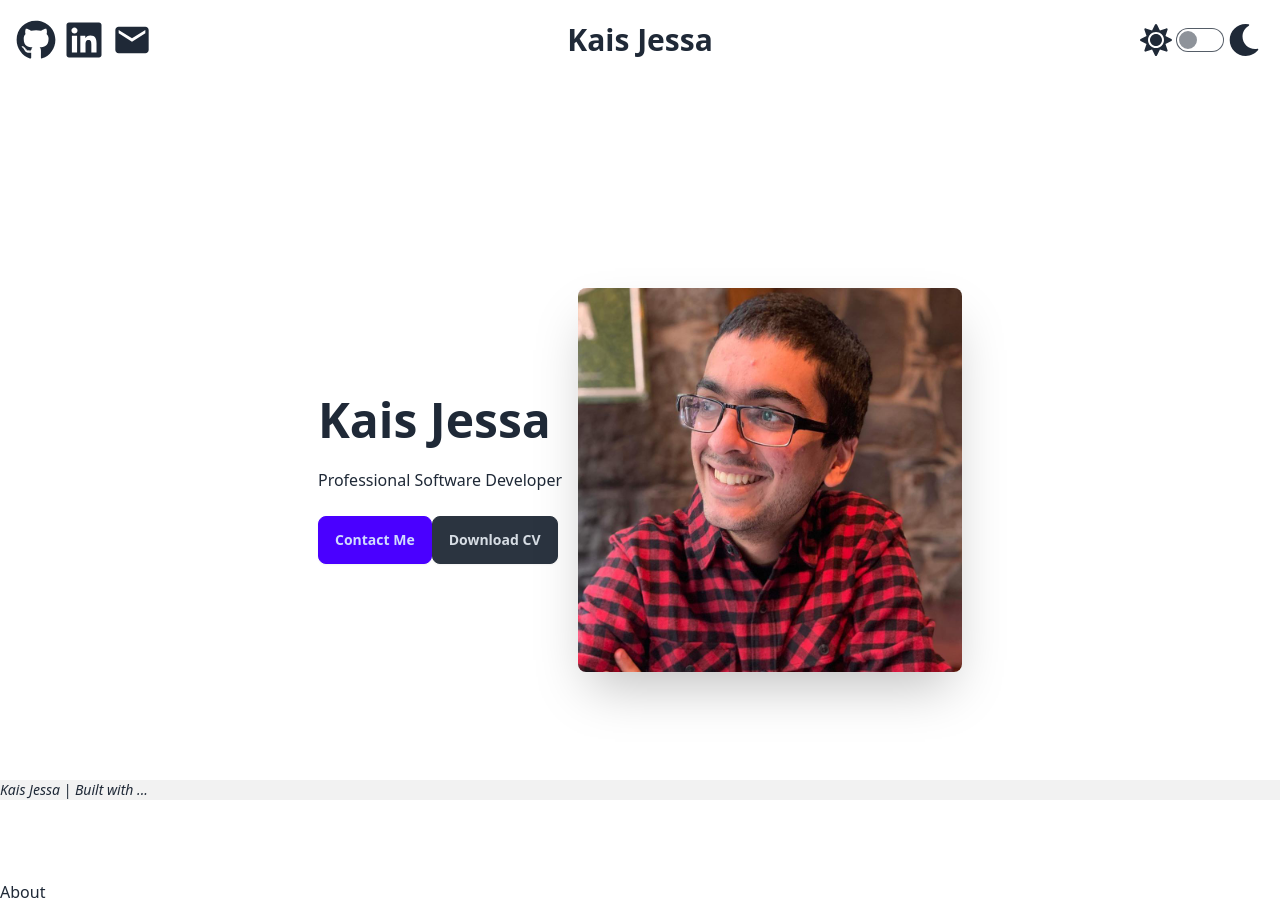
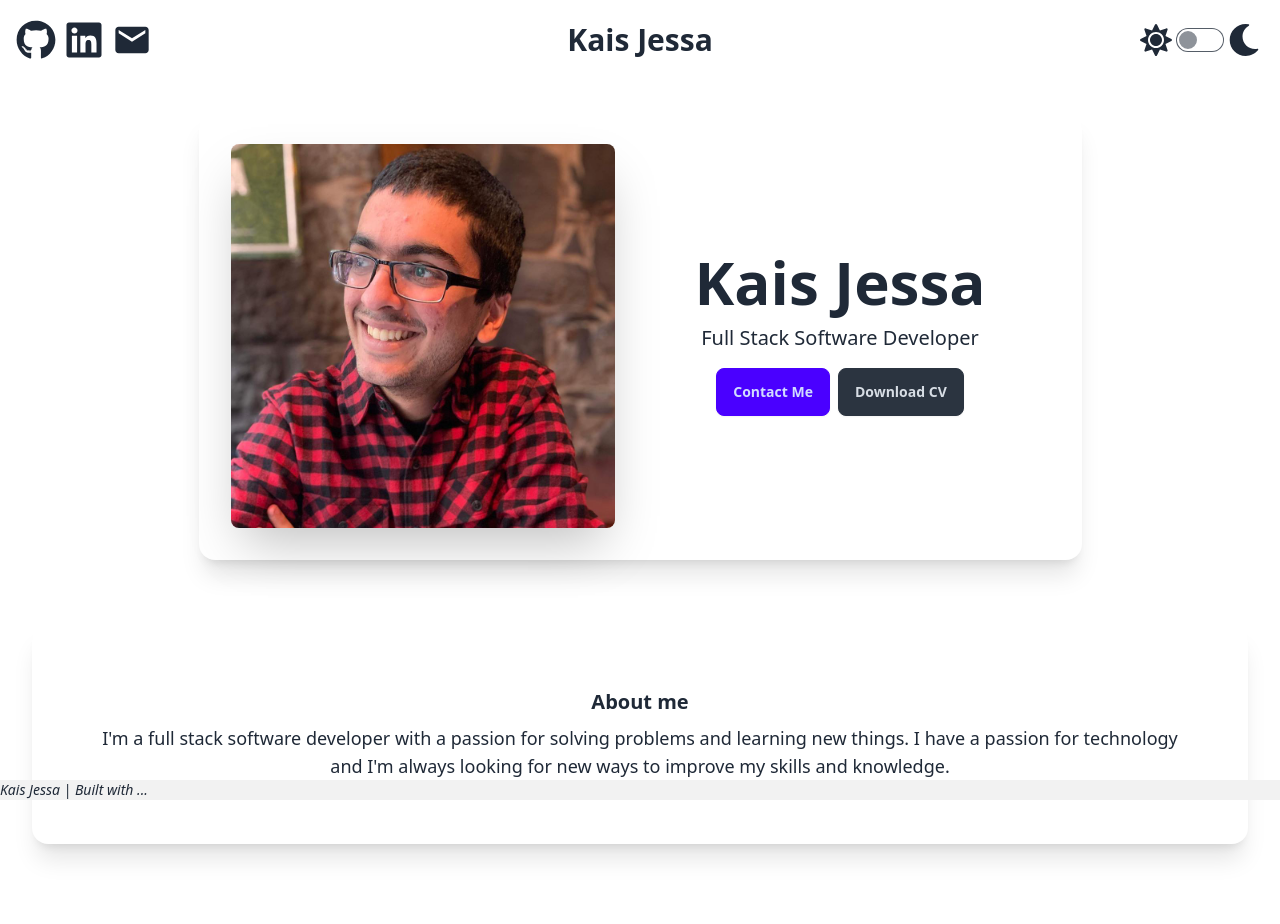
Before and after one commit to kaisjessa/kais-jessa-portfolio, a Next.js app: page / in a window 1280 px wide. After the commit the page ends 896 px from the top, so only its background shows below. Built offline with nearby package versions, Linux system fonts and the light colour scheme.

Commit message:
created card for about me

```diff
--- a/app/components/about.tsx
+++ b/app/components/about.tsx
@@ -1,7 +1,21 @@
 import React from "react";
 
 const About = () => {
-  return <div>About</div>;
+  return (
+    <div className="hero flex-col">
+      <div className="card p-8 m-8 bg-base-100 shadow-xl hero-content flex-col md:flex-row">
+        <div className="card-body items-center text-center">
+          <h2 className="card-title font-bold">About me</h2>
+          <p className="text-lg">
+            I'm a full stack software developer with a passion for solving
+            problems and learning new things. I have a passion for technology
+            and I'm always looking for new ways to improve my skills and
+            knowledge.
+          </p>
+        </div>
+      </div>
+    </div>
+  );
 };
 
 export default About;
--- a/app/components/header.tsx
+++ b/app/components/header.tsx
@@ -27,9 +27,7 @@ const Header = () => {
           <Socials />
         </div>
         <div className="navbar-center">
-          <h1 className="normal-case text-md font-bold lg:text-3xl">
-            Kais Jessa
-          </h1>
+          <h1 className="normal-case text-3xl font-bold">Kais Jessa</h1>
         </div>
         <div className="navbar-end">
           <FaSun className="m-1 size-6 lg:size-8" />
--- a/app/components/profile.tsx
+++ b/app/components/profile.tsx
@@ -3,8 +3,12 @@ import Image from "next/image";
 
 const Profile = () => {
   return (
-    <div className="hero min-h-screen">
-      <div className="hero-content flex-col lg:flex-row-reverse">
+    <div className="hero flex-col">
+      <div className="card p-8 m-8 bg-base-100 shadow-xl hero-content flex-col md:flex-row">
+        <div
+          className="tooltip tooltip-bottom hover:tooltip-open"
+          data-tip="Kais Jessa"
+        >
           <Suspense fallback={<span className="skeleton w-700 h-700"></span>}>
             <Image
               className="max-w-sm rounded-lg shadow-2xl snap-center"
@@ -14,13 +18,25 @@ const Profile = () => {
               alt={"Kais Jessa"}
             />
           </Suspense>
-        <div>
-          <h1 className="text-5xl font-bold font-outline-4">Kais Jessa</h1>
-          <p className="py-6 font-outline-4">Professional Software Developer</p>
-          <button className="btn btn-primary">
+        </div>
+        <div className="text-center m-8 p-8">
+          <h1 className="text-6xl font-bold font-outline-4">Kais Jessa</h1>
+          <p className="py-3 font-outline-4 text-xl">
+            Full Stack Software Developer
+          </p>
+          <div
+            className="tooltip tooltip-bottom hover:tooltip-open"
+            data-tip="mailto:kaisjessa@gmail.com"
+          >
+            <button className="btn btn-primary m-1">
               <a href="mailto:kaisjessa@gmail.com">Contact Me</a>
             </button>
-          <button className="btn btn-neutral">
+          </div>
+          <div
+            className="tooltip tooltip-bottom hover:tooltip-open"
+            data-tip="Kais_Jessa_Resume.pdf"
+          >
+            <button className="btn btn-neutral m-1">
               <a href="/Kais_Jessa_Resume.pdf" download>
                 Download CV
               </a>
@@ -28,6 +44,7 @@ const Profile = () => {
           </div>
         </div>
       </div>
+    </div>
   );
 };
 
--- a/app/page.tsx
+++ b/app/page.tsx
@@ -4,8 +4,10 @@ import Profile from "./components/profile";
 export default function Home() {
   return (
     <>
-      <Profile />
-      <About />
+      <div className="flex flex-col">
+        <Profile />
+        <About />
+      </div>
     </>
   );
 }
```
Lines whose indentation alone changed are shown as unchanged.
